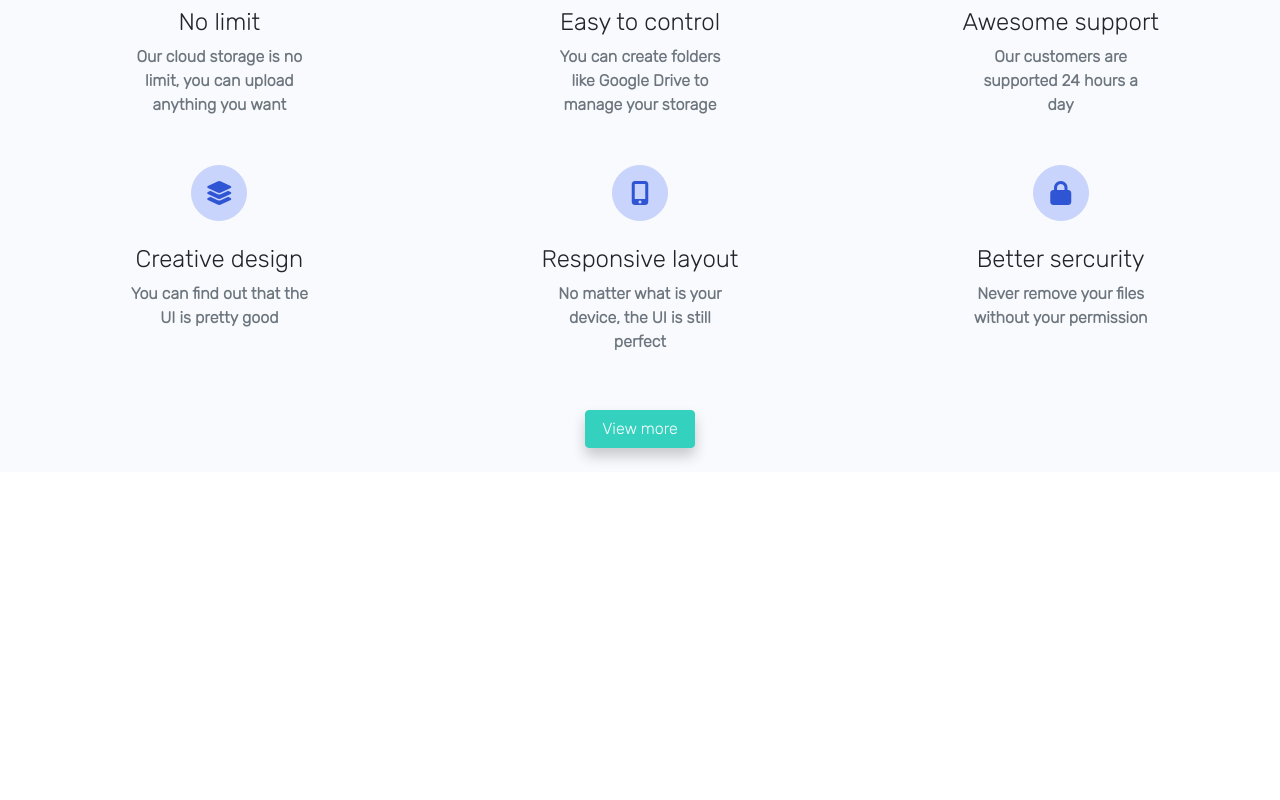
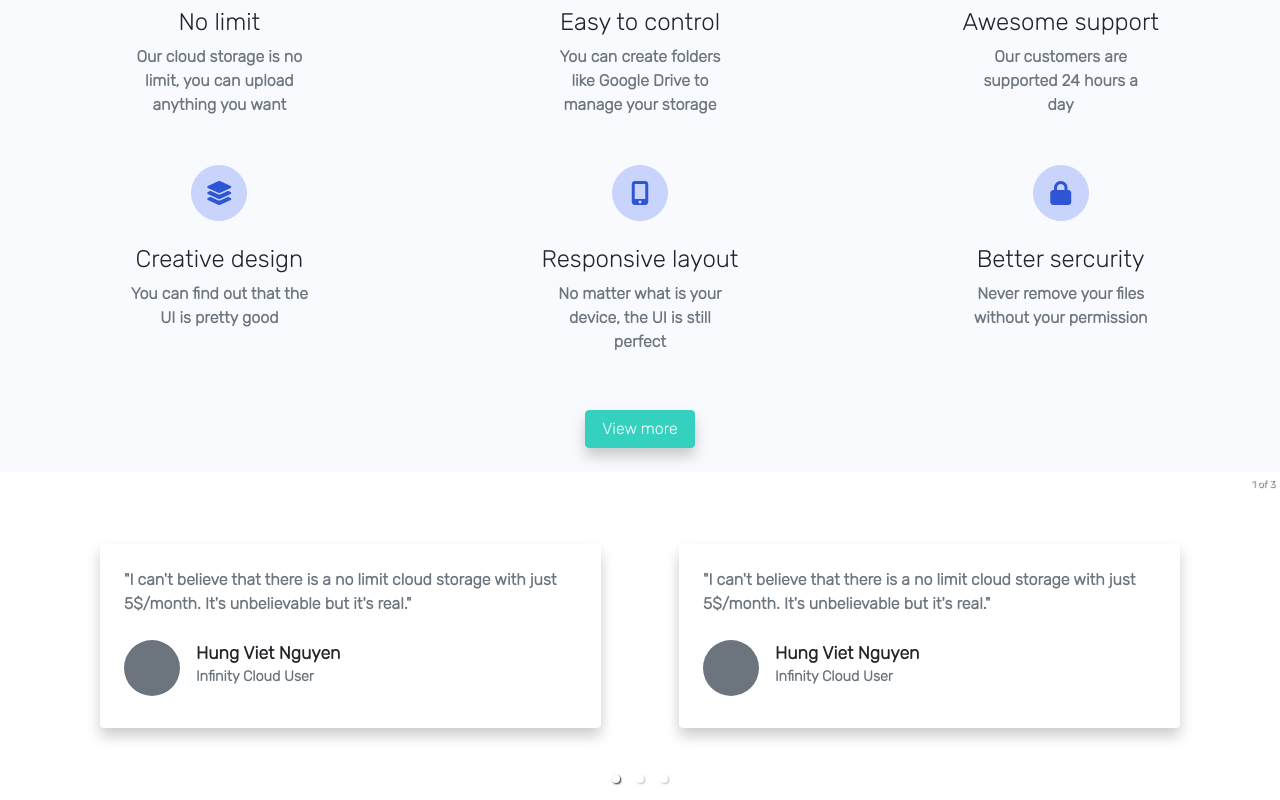
Before and after one commit to hungdevjs/landingpage, a React (Create React App) app: page / in a window 1280 px wide. Shown: the part 869-1669 px from the top of the page. Before the commit the page ends 1365 px from the top, so only its background shows below. Built offline with nearby package versions, Linux system fonts and the light colour scheme.

Commit message:
layout clients

```diff
--- a/package.json
+++ b/package.json
@@ -9,6 +9,7 @@
     "bootstrap": "^4.5.0",
     "react": "^16.13.1",
     "react-dom": "^16.13.1",
+    "react-responsive-carousel": "^3.2.9",
     "react-scripts": "3.4.1",
     "reactstrap": "^8.5.1",
     "styled-components": "^5.1.1"
--- a/src/App.css
+++ b/src/App.css
@@ -40,3 +40,8 @@ html {
     transform: rotate(360deg);
   }
 }
+
+.carousel .thumbs-wrapper {
+  margin: 0 !important;
+  height: 0 !important;
+}
--- a/src/App.js
+++ b/src/App.js
@@ -1,11 +1,13 @@
 import React from 'react';
 
-import 'bootstrap/dist/css/bootstrap.min.css';
-import './App.css';
+import 'react-responsive-carousel/lib/styles/carousel.min.css'
+import 'bootstrap/dist/css/bootstrap.min.css'
+import './App.css'
 
 import Header from "./components/Header"
 import Info from "./components/Info"
 import Services from "./components/Services"
+import Clients from "./components/Clients"
 
 function App() {
   return (
@@ -14,6 +16,7 @@ function App() {
       <div style={{ paddingTop: "75px" }}>
         <Info />
         <Services />
+        <Clients />
       </div>
     </div>
   );
--- /dev/null
+++ b/src/components/ClientItem.js
@@ -0,0 +1,12 @@
+import React from "react"
+
+export default ({ item, mr, ml }) => <div className={`p-4 bg-white ${mr && "mr-4"} ${ml && "ml-4"}`} style={{ borderRadius: "4px", boxShadow: "0 8px 14px rgba(0, 0, 0, .2)" }}>
+    <p className="text-muted mb-4 text-left" style={{ fontWeight: 650 }}>{`"${item.description}"`}</p>
+    <div className="d-flex">
+        <div className="bg-secondary mr-3" style={{ borderRadius: "50%", width: "56px", height: "56px" }}></div>
+        <div>
+            <p className="mb-0 text-left" style={{ fontWeight: 700, fontSize: "1.1rem" }}>{item.name}</p>
+            <p className="text-muted text-left" style={{ fontWeight: 650, fontSize: "0.9rem" }}>{item.role}</p>
+        </div>
+    </div>
+</div>
--- /dev/null
+++ b/src/components/Clients.js
@@ -0,0 +1,43 @@
+import React from "react"
+import { Carousel } from 'react-responsive-carousel'
+import { Row, Col } from "reactstrap"
+
+import ClientItem from "./ClientItem"
+
+const clients = [
+    { name: "Hung Viet Nguyen", role: "Infinity Cloud User", description: "I can't believe that there is a no limit cloud storage with just 5$/month. It's unbelievable but it's real." }
+]
+
+export default () => <div><Carousel>
+    <div style={{ backgroundColor: "#fff" }} className="p-4">
+        <Row className="container mb-5 pt-5" style={{ margin: "0 auto" }}>
+            <Col md={6}>
+                <ClientItem item={clients[0]} mr />
+            </Col>
+            <Col md={6}>
+                <ClientItem item={clients[0]} ml />
+            </Col>
+        </Row>
+    </div>
+    <div style={{ backgroundColor: "#fff" }} className="p-4">
+        <Row className="container mb-5 pt-5 d-flex align-items-center" style={{ margin: "0 auto" }}>
+            <Col md={6}>
+                <ClientItem item={clients[0]} mr />
+            </Col>
+            <Col md={6}>
+                <ClientItem item={clients[0]} ml />
+            </Col>
+        </Row>
+    </div>
+    <div style={{ backgroundColor: "#fff" }} className="p-4">
+        <Row className="container mb-5 pt-5 d-flex align-items-center" style={{ margin: "0 auto" }}>
+            <Col md={6}>
+                <ClientItem item={clients[0]} mr />
+            </Col>
+            <Col md={6}>
+                <ClientItem item={clients[0]} ml />
+            </Col>
+        </Row>
+    </div>
+</Carousel>
+</div >
--- a/src/components/Services.js
+++ b/src/components/Services.js
@@ -13,7 +13,7 @@ const services = [
     { name: "Better sercurity", description: "Never remove your files without your permission", icon: "fas fa-lock" }
 ]
 
-export default () => <div className="p-4 mb-4" style={{ backgroundColor: "#f8fafe" }} id="services">
+export default () => <div className="p-4" style={{ backgroundColor: "#f8fafe" }} id="services">
     <p className="text-center" style={{ color: "#2f55d4", fontWeight: 700 }}>SERVICES</p>
     <p className="text-center font-weight-bold" style={{ fontSize: "1.5rem", marginBottom: "48px" }}>Services We Provide</p>
 
```
Also changed, not shown: 1 other file (tests, documents, lock files or other folders).
